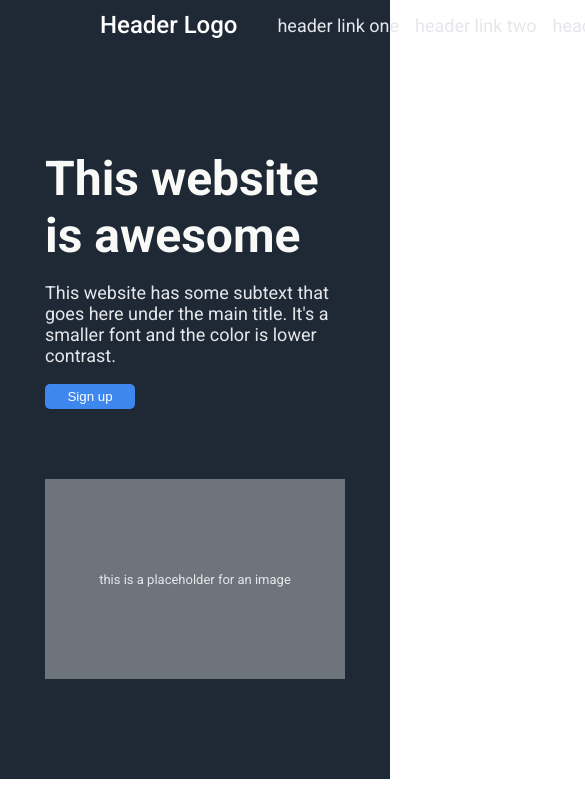
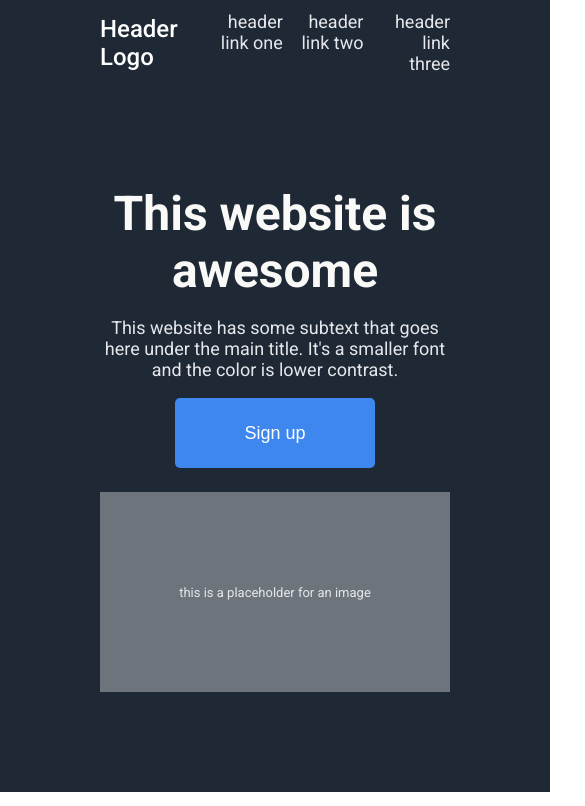
Before and after one commit to MotasR/motasr.github.io, a plain HTML site: page index.html in a window 390 px wide. Shown: the top 806 px of the page, 585 px wide, since content can reach past the window. Drawn offline with Linux system fonts and the light colour scheme.

Commit message:
add mobile compatibility

```diff
--- a/index.html
+++ b/index.html
@@ -3,7 +3,8 @@
 
 <head>
     <meta charset="UTF-8">
-    <meta name="viewport" content="width=device-width, initial-scale=1.0">
+    <meta name="viewport" content="width=device-width, initial-scale=1">
+
     <title>Kregždutė Vienas</title>
     <link rel="stylesheet" href="style.css">
     <link href="https://fonts.googleapis.com/css?family=Roboto" rel="stylesheet">
@@ -21,7 +22,7 @@
         </ul>
     </div>
 
-    <div class="hero div">
+    <div class="hero">
         <div class="hero-text">
             <h1>This website is awesome</h1>
             <p>This website has some subtext that goes here under the main title. It's a smaller font and the color is
--- a/style.css
+++ b/style.css
@@ -13,6 +13,7 @@ body {
     flex-direction: column;
     font-family: Roboto, serif;
     margin: 0;
+    min-width: 550px;
 
 }
 
@@ -49,7 +50,7 @@ button:hover {
     width: 100%;
     color: white;
     padding: 11px 100px;
-    white-space: nowrap;
+    /* white-space: nowrap; */
     align-items: center;
 }
 
@@ -61,6 +62,7 @@ button:hover {
     margin: 0;
     margin-left: auto;
     gap: 16px;
+    text-align: right;
 
 }
 
@@ -150,8 +152,37 @@ button {
     gap: 33px;
     margin-bottom: 50px;
     flex-wrap: wrap;
-    min-width: 400px;
+    /* min-width: 400px; */
 
+}
+
+@media only screen and (max-width: 870px){
+    * {
+        /* border: solid red; */
+    }
+  .carousel {
+    margin-left: 50px;
+    margin-right: 50px;
+  }
+
+  .hero-text {
+    /* border: solid palegreen; */
+    display: flex;
+    flex-direction: column;
+    /* justify-content: center; */
+    align-items: center;
+    text-align: center;
+  }
+
+  .hero {
+    gap: 24px
+  }
+
+  button {
+    width: 200px;
+    height: 70px;
+    font-size: 18px;
+  }
 }
 
 .item {
@@ -184,7 +215,7 @@ button {
 }
 
 .quote-container {
-    min-width: 450px;
+    /* min-width: 450px; */
     max-width: 600px;
     margin: 50px;
 
```
